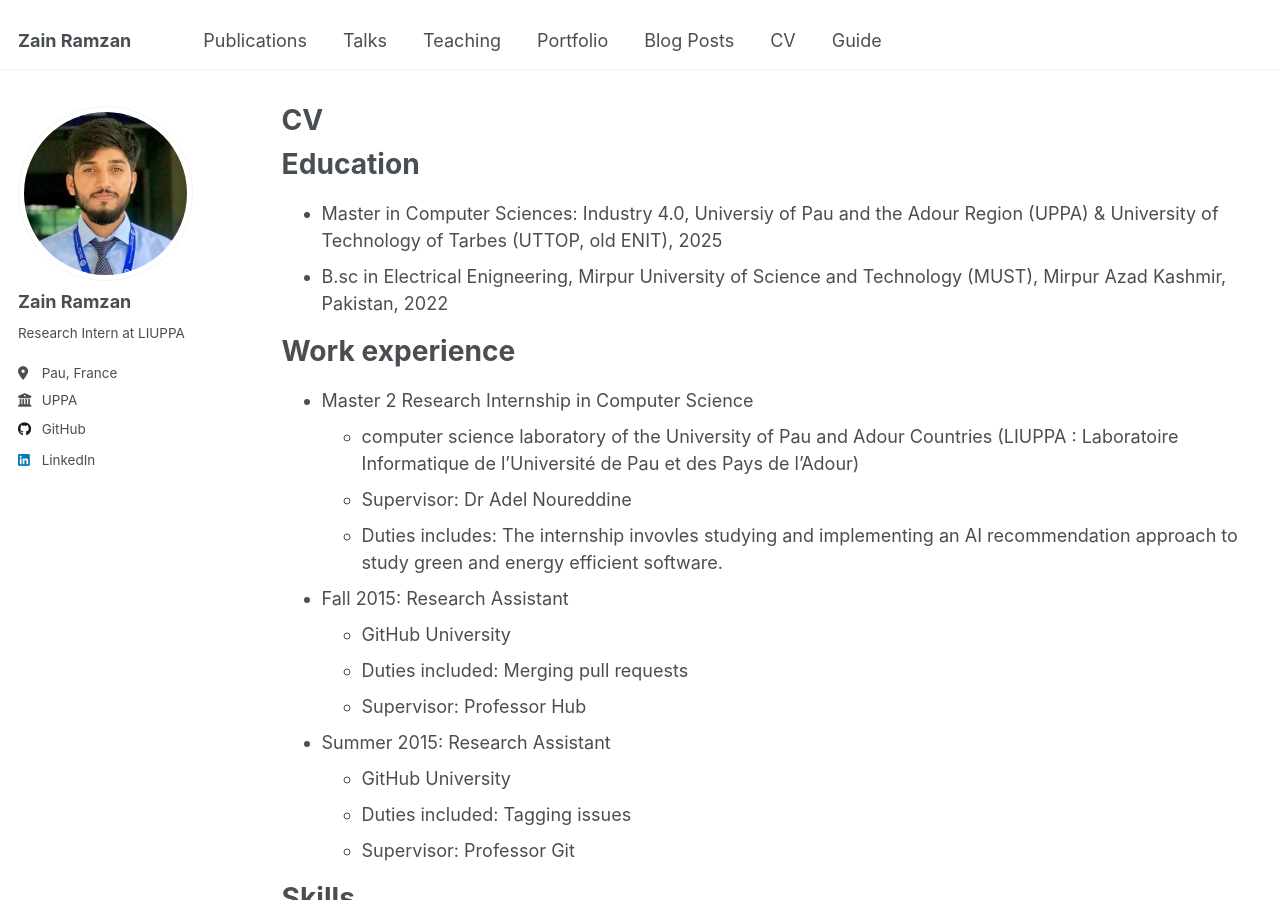
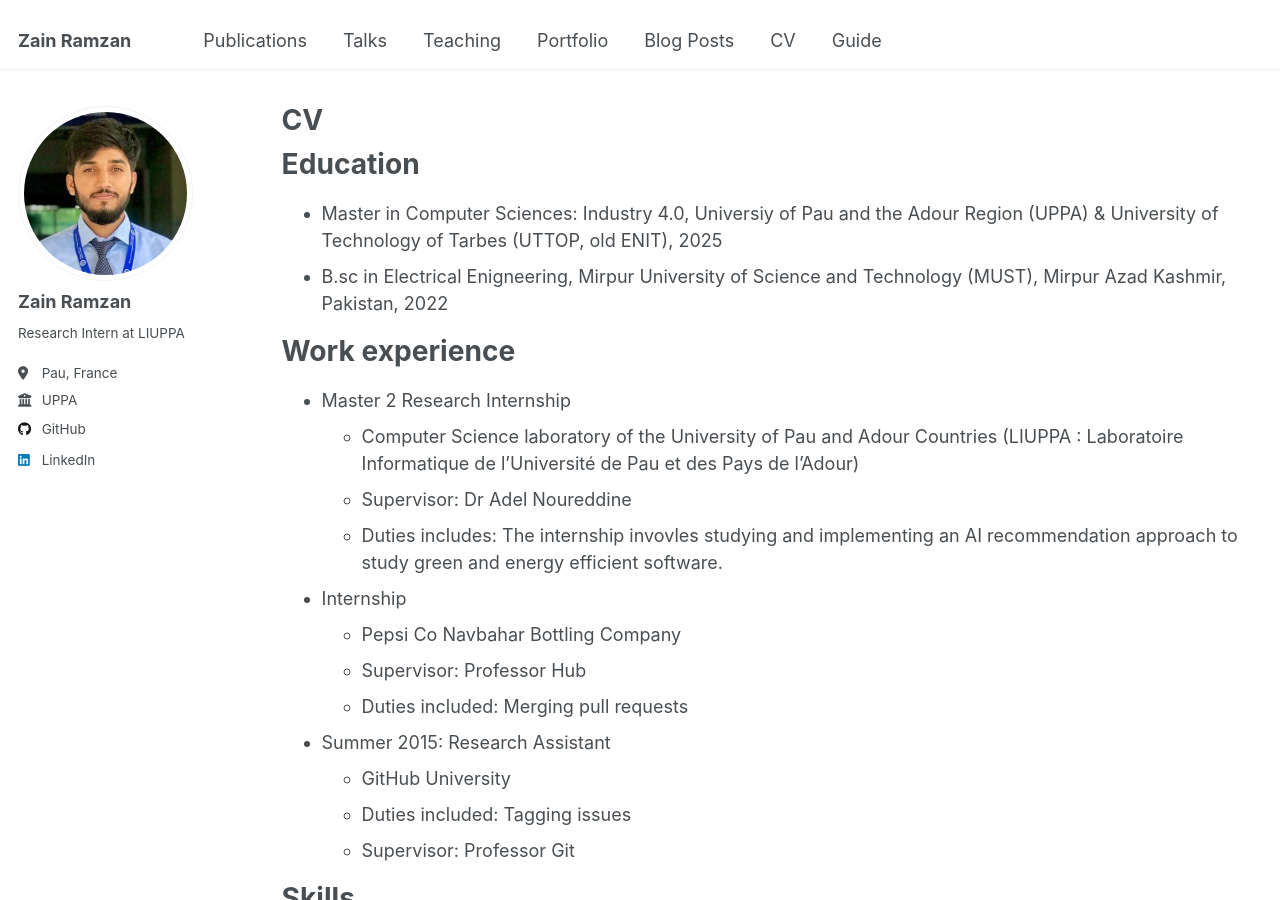
Before and after one commit to zain-ramzan/zain-ramzan.github.io, a Jekyll site: the page built from _pages/cv.md, in a window 1280 px wide and 900 px high. Built offline with Jekyll 4.4.1, drawn with Linux system fonts in a browser that asks for light colours.

Commit message:
Update cv.md

```diff
--- a/_pages/cv.md
+++ b/_pages/cv.md
@@ -16,15 +16,15 @@ Education
 
 Work experience
 ======
-* Master 2 Research Internship in Computer Science
-  * computer science laboratory of the University of Pau and Adour Countries (LIUPPA : Laboratoire Informatique de l'Université de Pau et des Pays de l'Adour)
+* Master 2 Research Internship
+  * Computer Science laboratory of the University of Pau and Adour Countries (LIUPPA : Laboratoire Informatique de l'Université de Pau et des Pays de l'Adour)
   * Supervisor: Dr Adel Noureddine
   * Duties includes: The internship invovles studying and implementing an AI recommendation approach to study green and energy efficient software.
 
-* Fall 2015: Research Assistant
-  * GitHub University
+* Internship
+  * Pepsi Co Navbahar Bottling Company
+  * Supervisor: Professor Hub
   * Duties included: Merging pull requests
-  * Supervisor: Professor Hub
 
 * Summer 2015: Research Assistant
   * GitHub University
```
